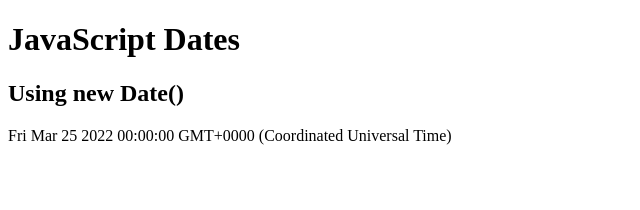
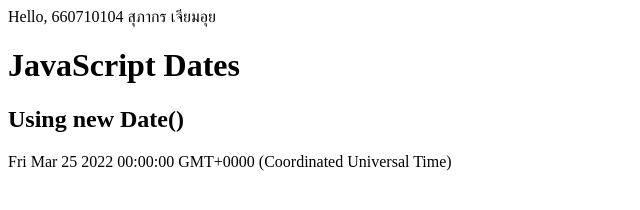
Before and after one commit to 660710104/517101_062, a plain HTML site: page index.html in a window 1280 px wide. Shown: the whole page, without its empty margins (0-640 px from the left). Drawn offline with Linux system fonts and the light colour scheme.

Commit message:
add id and name
เพิ่มบรรทัดเเสดงรหัสนักศึกษา เเละชื่อ นามสกุล

```diff
--- a/index.html
+++ b/index.html
@@ -1,7 +1,8 @@
 <!DOCTYPE html>
 <html>
+
 <body>
-
+Hello, 660710104 สุภากร เจียมอุย
 <h1>JavaScript Dates</h1>
 <h2>Using new Date()</h2>
 
```
